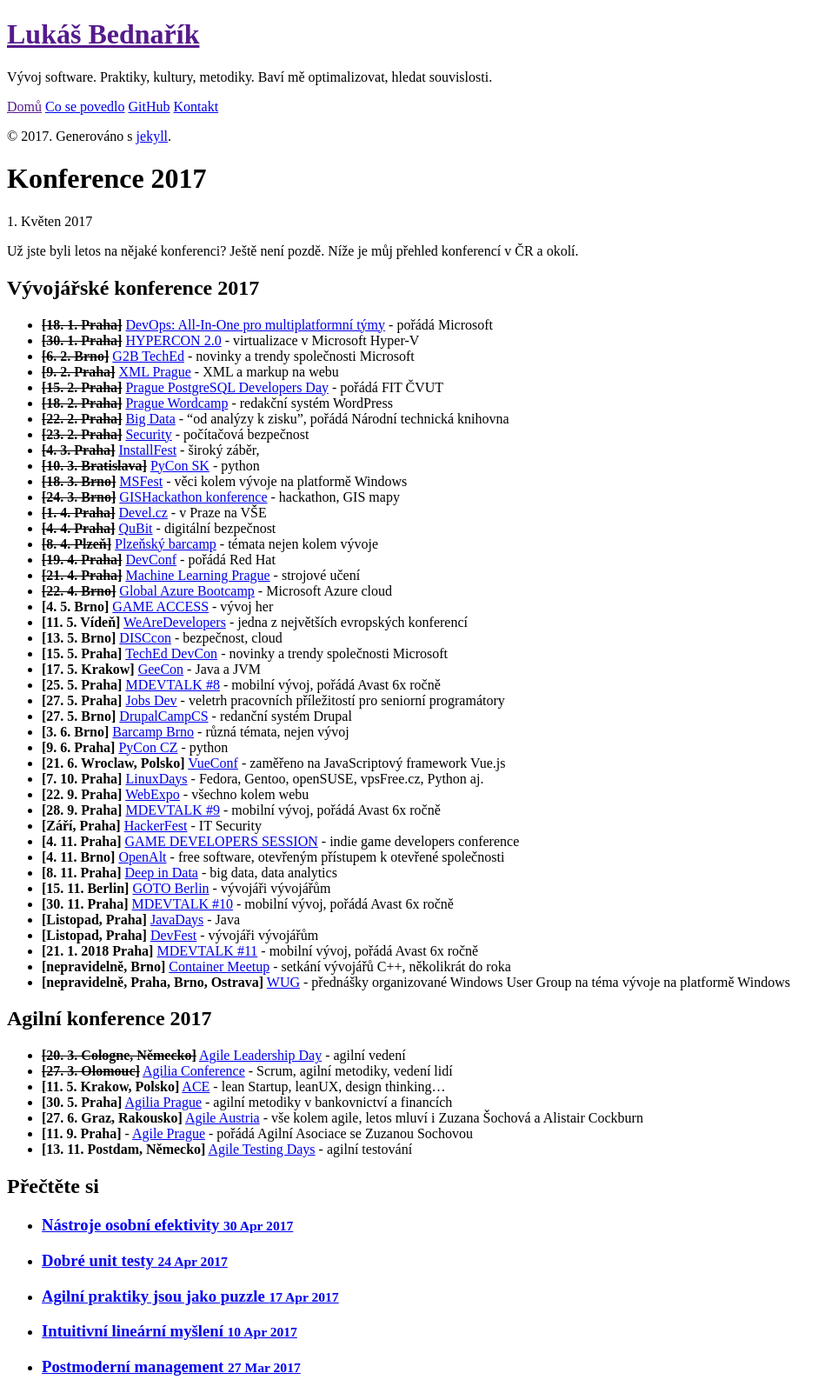
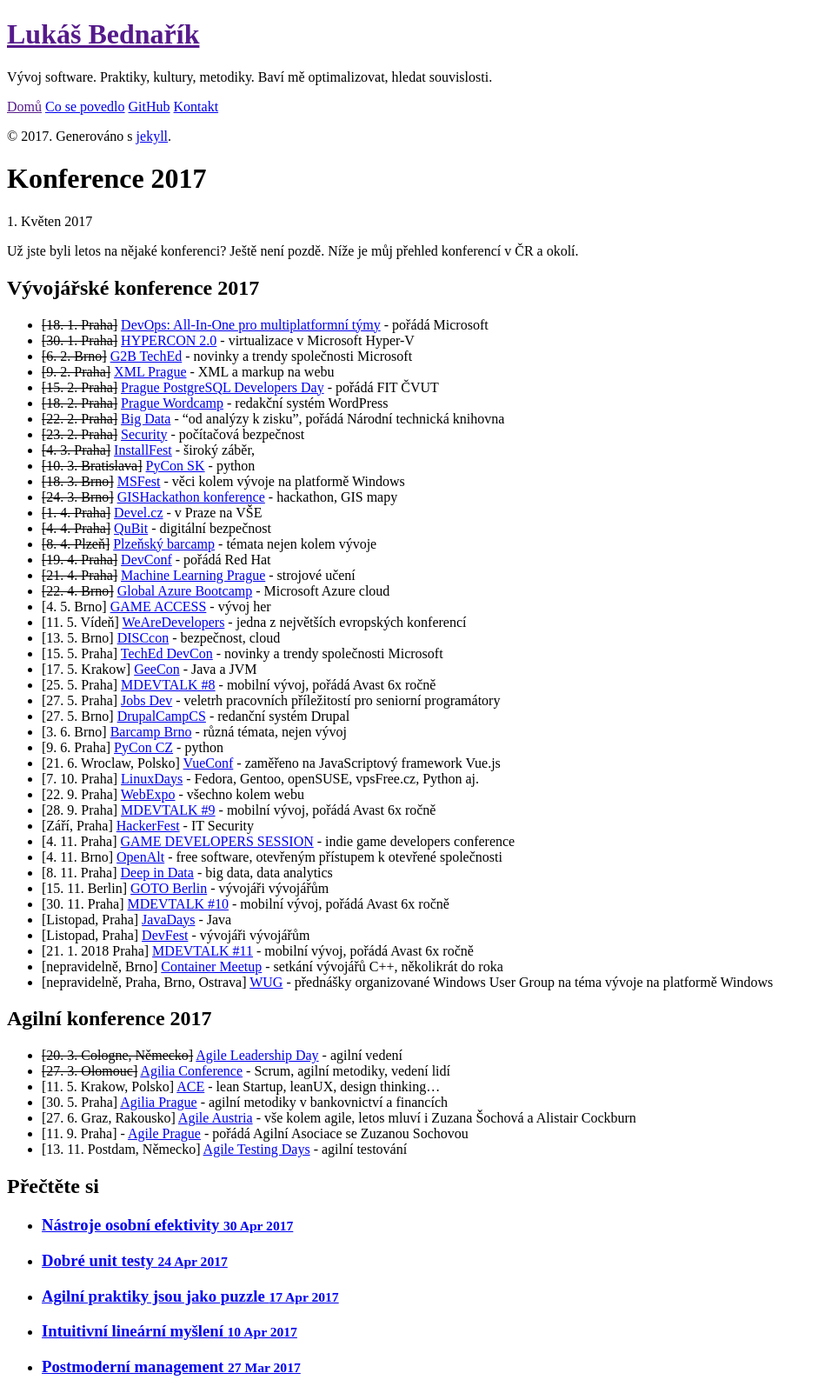
Before and after one commit to lukasbednarik/lukasbednarik.cz, a Jekyll site: the page built from _posts/2017-05-01-konference-2017.md, in a window 1280 px wide. Shown: the whole page at 87% size, without its empty margins (0-964 px from the left). Built offline with Jekyll 4.4.1, drawn with Linux system fonts in a browser that asks for light colours.

Commit message:
removed bold highlight

```diff
--- a/_posts/2017-05-01-konference-2017.md
+++ b/_posts/2017-05-01-konference-2017.md
@@ -8,56 +8,56 @@
 
 ## Vývojářské konference 2017
 
-- ~~**[18. 1. Praha]**~~ [DevOps: All-In-One pro multiplatformní týmy](https://www.microsoftevents.com/profile/form/index.cfm?PKformID=0x12453757e42) - pořádá Microsoft
-- ~~**[30. 1. Praha]**~~ [HYPERCON 2.0](http://hypercon.cz/) - virtualizace v Microsoft Hyper-V
-- ~~**[6. 2. Brno]**~~ [G2B TechEd](https://www.g2bteched.cz/cs/) - novinky a trendy společnosti Microsoft
-- ~~**[9. 2. Praha]**~~ [XML Prague](http://www.xmlprague.cz/) - XML a markup na webu
-- ~~**[15. 2. Praha]**~~ [Prague PostgreSQL Developers Day](http://p2d2.cz/) - pořádá FIT ČVUT
-- ~~**[18. 2. Praha]**~~ [Prague Wordcamp](https://2017.prague.wordcamp.org/) - redakční systém WordPress
-- ~~**[22. 2. Praha]**~~ [Big Data](http://www.primetimefor.cz/bigdata/) - "od analýzy k zisku", pořádá Národní technická knihovna
-- ~~**[23. 2. Praha]**~~ [Security](https://konferencesecurity.cz/) - počítačová bezpečnost
-- ~~**[4. 3. Praha]**~~ [InstallFest](http://installfest.cz) - široký záběr,
-- ~~**[10. 3. Bratislava]**~~ [PyCon SK](https://2017.pycon.sk//2017/) - python
-- ~~**[18. 3. Brno]**~~ [MSFest](https://www.ms-fest.cz/brno) - věci kolem vývoje na platformě Windows
-- ~~**[24. 3. Brno]**~~ [GISHackathon konference](https://github.com/GISHackathon/gishackathon_2017_03) - hackathon, GIS mapy
-- ~~**[1. 4. Praha]**~~ [Devel.cz](https://devel.cz/konference) - v Praze na VŠE
-- ~~**[4. 4. Praha]**~~ [QuBit](https://qubitconference.com/) - digitální bezpečnost
-- ~~**[8. 4. Plzeň]**~~ [Plzeňský barcamp](https://plzenskybarcamp.cz/) - témata nejen kolem vývoje
-- ~~**[19. 4. Praha]**~~ [DevConf](https://devconf.cz/) - pořádá Red Hat
-- ~~**[21. 4. Praha]**~~ [Machine Learning Prague](http://www.mlprague.com/) - strojové učení
-- ~~**[22. 4. Brno]**~~ [Global Azure Bootcamp](https://global.azurebootcamp.net/) - Microsoft Azure cloud
-- **[4. 5. Brno]** [GAME ACCESS](http://www.game-access.com/) - vývoj her
-- **[11. 5. Vídeň]** [WeAreDevelopers](https://www.wearedevelopers.com/conference/) - jedna z největších evropských konferencí
-- **[13. 5. Brno]** [DISCcon](https://www.disccon.com/) - bezpečnost, cloud
-- **[15. 5. Praha]** [TechEd DevCon](https://www.teched.cz/cs/) - novinky a trendy společnosti Microsoft
-- **[17. 5. Krakow]** [GeeCon](https://2017.geecon.org/) - Java a JVM
-- **[25. 5. Praha]** [MDEVTALK #8](https://www.mdevtalk.cz/) - mobilní vývoj, pořádá Avast 6x ročně
-- **[27. 5. Praha]** [Jobs Dev](https://www.jobsdev.cz/) - veletrh pracovních příležitostí pro seniorní programátory
-- **[27. 5. Brno]** [DrupalCampCS](http://drupalcs.camp/) - redanční systém Drupal
-- **[3. 6. Brno]** [Barcamp Brno](http://www.barcampbrno.cz/2017/index.html) - různá témata, nejen vývoj
-- **[9. 6. Praha]** [PyCon CZ](https://cz.pycon.org/2017/) - python
-- **[21. 6. Wroclaw, Polsko]** [VueConf](http://conf.vuejs.org/) - zaměřeno na JavaScriptový framework Vue.js
-- **[7. 10. Praha]** [LinuxDays](https://www.linuxdays.cz/2017/) - Fedora, Gentoo, openSUSE, vpsFree.cz, Python aj.
-- **[22. 9. Praha]** [WebExpo](https://www.webexpo.cz/praha2017/) - všechno kolem webu
-- **[28. 9. Praha]** [MDEVTALK #9](https://www.mdevtalk.cz/) - mobilní vývoj, pořádá Avast 6x ročně
-- **[Září, Praha]** [HackerFest](https://www.hackerfest.cz/cs/) - IT Security
-- **[4. 11. Praha]** [GAME DEVELOPERS SESSION](http://www.gdsession.com/) - indie game developers conference
-- **[4. 11. Brno]** [OpenAlt](https://openalt.cz/2017/) - free software, otevřeným přístupem k otevřené společnosti
-- **[8. 11. Praha]** [Deep in Data](http://did.konference.cz/) - big data, data analytics
-- **[15. 11. Berlin]** [GOTO Berlin](https://gotober.com/) - vývojáři vývojářům
-- **[30. 11. Praha]** [MDEVTALK #10](https://www.mdevtalk.cz/) - mobilní vývoj, pořádá Avast 6x ročně
-- **[Listopad, Praha]** [JavaDays](https://www.javadays.cz/cs/) - Java
-- **[Listopad, Praha]** [DevFest](https://2017.devfest.cz/) - vývojáři vývojářům
-- **[21. 1. 2018 Praha]** [MDEVTALK #11](https://www.mdevtalk.cz/) - mobilní vývoj, pořádá Avast 6x ročně
-- **[nepravidelně, Brno]** [Container Meetup](https://www.facebook.com/groups/223056018170639/?fref=ts) - setkání vývojářů C++, několikrát do roka
-- **[nepravidelně, Praha, Brno, Ostrava]** [WUG](https://www.wug.cz/) - přednášky organizované Windows User Group na téma vývoje na platformě Windows
+- ~~[18. 1. Praha]~~ [DevOps: All-In-One pro multiplatformní týmy](https://www.microsoftevents.com/profile/form/index.cfm?PKformID=0x12453757e42) - pořádá Microsoft
+- ~~[30. 1. Praha]~~ [HYPERCON 2.0](http://hypercon.cz/) - virtualizace v Microsoft Hyper-V
+- ~~[6. 2. Brno]~~ [G2B TechEd](https://www.g2bteched.cz/cs/) - novinky a trendy společnosti Microsoft
+- ~~[9. 2. Praha]~~ [XML Prague](http://www.xmlprague.cz/) - XML a markup na webu
+- ~~[15. 2. Praha]~~ [Prague PostgreSQL Developers Day](http://p2d2.cz/) - pořádá FIT ČVUT
+- ~~[18. 2. Praha]~~ [Prague Wordcamp](https://2017.prague.wordcamp.org/) - redakční systém WordPress
+- ~~[22. 2. Praha]~~ [Big Data](http://www.primetimefor.cz/bigdata/) - "od analýzy k zisku", pořádá Národní technická knihovna
+- ~~[23. 2. Praha]~~ [Security](https://konferencesecurity.cz/) - počítačová bezpečnost
+- ~~[4. 3. Praha]~~ [InstallFest](http://installfest.cz) - široký záběr,
+- ~~[10. 3. Bratislava]~~ [PyCon SK](https://2017.pycon.sk//2017/) - python
+- ~~[18. 3. Brno]~~ [MSFest](https://www.ms-fest.cz/brno) - věci kolem vývoje na platformě Windows
+- ~~[24. 3. Brno]~~ [GISHackathon konference](https://github.com/GISHackathon/gishackathon_2017_03) - hackathon, GIS mapy
+- ~~[1. 4. Praha]~~ [Devel.cz](https://devel.cz/konference) - v Praze na VŠE
+- ~~[4. 4. Praha]~~ [QuBit](https://qubitconference.com/) - digitální bezpečnost
+- ~~[8. 4. Plzeň]~~ [Plzeňský barcamp](https://plzenskybarcamp.cz/) - témata nejen kolem vývoje
+- ~~[19. 4. Praha]~~ [DevConf](https://devconf.cz/) - pořádá Red Hat
+- ~~[21. 4. Praha]~~ [Machine Learning Prague](http://www.mlprague.com/) - strojové učení
+- ~~[22. 4. Brno]~~ [Global Azure Bootcamp](https://global.azurebootcamp.net/) - Microsoft Azure cloud
+- [4. 5. Brno] [GAME ACCESS](http://www.game-access.com/) - vývoj her
+- [11. 5. Vídeň] [WeAreDevelopers](https://www.wearedevelopers.com/conference/) - jedna z největších evropských konferencí
+- [13. 5. Brno] [DISCcon](https://www.disccon.com/) - bezpečnost, cloud
+- [15. 5. Praha] [TechEd DevCon](https://www.teched.cz/cs/) - novinky a trendy společnosti Microsoft
+- [17. 5. Krakow] [GeeCon](https://2017.geecon.org/) - Java a JVM
+- [25. 5. Praha] [MDEVTALK #8](https://www.mdevtalk.cz/) - mobilní vývoj, pořádá Avast 6x ročně
+- [27. 5. Praha] [Jobs Dev](https://www.jobsdev.cz/) - veletrh pracovních příležitostí pro seniorní programátory
+- [27. 5. Brno] [DrupalCampCS](http://drupalcs.camp/) - redanční systém Drupal
+- [3. 6. Brno] [Barcamp Brno](http://www.barcampbrno.cz/2017/index.html) - různá témata, nejen vývoj
+- [9. 6. Praha] [PyCon CZ](https://cz.pycon.org/2017/) - python
+- [21. 6. Wroclaw, Polsko] [VueConf](http://conf.vuejs.org/) - zaměřeno na JavaScriptový framework Vue.js
+- [7. 10. Praha] [LinuxDays](https://www.linuxdays.cz/2017/) - Fedora, Gentoo, openSUSE, vpsFree.cz, Python aj.
+- [22. 9. Praha] [WebExpo](https://www.webexpo.cz/praha2017/) - všechno kolem webu
+- [28. 9. Praha] [MDEVTALK #9](https://www.mdevtalk.cz/) - mobilní vývoj, pořádá Avast 6x ročně
+- [Září, Praha] [HackerFest](https://www.hackerfest.cz/cs/) - IT Security
+- [4. 11. Praha] [GAME DEVELOPERS SESSION](http://www.gdsession.com/) - indie game developers conference
+- [4. 11. Brno] [OpenAlt](https://openalt.cz/2017/) - free software, otevřeným přístupem k otevřené společnosti
+- [8. 11. Praha] [Deep in Data](http://did.konference.cz/) - big data, data analytics
+- [15. 11. Berlin] [GOTO Berlin](https://gotober.com/) - vývojáři vývojářům
+- [30. 11. Praha] [MDEVTALK #10](https://www.mdevtalk.cz/) - mobilní vývoj, pořádá Avast 6x ročně
+- [Listopad, Praha] [JavaDays](https://www.javadays.cz/cs/) - Java
+- [Listopad, Praha] [DevFest](https://2017.devfest.cz/) - vývojáři vývojářům
+- [21. 1. 2018 Praha] [MDEVTALK #11](https://www.mdevtalk.cz/) - mobilní vývoj, pořádá Avast 6x ročně
+- [nepravidelně, Brno] [Container Meetup](https://www.facebook.com/groups/223056018170639/?fref=ts) - setkání vývojářů C++, několikrát do roka
+- [nepravidelně, Praha, Brno, Ostrava] [WUG](https://www.wug.cz/) - přednášky organizované Windows User Group na téma vývoje na platformě Windows
 
 ## Agilní konference 2017
 
-- ~~**[20. 3. Cologne, Německo]**~~ [Agile Leadership Day](http://agile-leadership-day.com/) - agilní vedení
-- ~~**[27. 3. Olomouc]**~~ [Agilia Conference](http://agiliaconference.com/) - Scrum, agilní metodiky, vedení lidí
-- **[11. 5. Krakow, Polsko]** [ACE](http://aceconf.com/) - lean Startup, leanUX, design thinking...
-- **[30. 5. Praha]** [Agilia Prague](http://agiliaprague.com/) - agilní metodiky v bankovnictví a financích
-- **[27. 6. Graz, Rakousko]** [Agile Austria](http://www.agile-austria.org/de/) - vše kolem agile, letos mluví i Zuzana Šochová a Alistair Cockburn
-- **[11. 9. Praha]** - [Agile Prague](http://agileprague.com/) - pořádá Agilní Asociace se Zuzanou Sochovou
-- **[13. 11. Postdam, Německo]** [Agile Testing Days](https://agiletestingdays.com/) - agilní testování
+- ~~[20. 3. Cologne, Německo]~~ [Agile Leadership Day](http://agile-leadership-day.com/) - agilní vedení
+- ~~[27. 3. Olomouc]~~ [Agilia Conference](http://agiliaconference.com/) - Scrum, agilní metodiky, vedení lidí
+- [11. 5. Krakow, Polsko] [ACE](http://aceconf.com/) - lean Startup, leanUX, design thinking...
+- [30. 5. Praha] [Agilia Prague](http://agiliaprague.com/) - agilní metodiky v bankovnictví a financích
+- [27. 6. Graz, Rakousko] [Agile Austria](http://www.agile-austria.org/de/) - vše kolem agile, letos mluví i Zuzana Šochová a Alistair Cockburn
+- [11. 9. Praha] - [Agile Prague](http://agileprague.com/) - pořádá Agilní Asociace se Zuzanou Sochovou
+- [13. 11. Postdam, Německo] [Agile Testing Days](https://agiletestingdays.com/) - agilní testování
```
